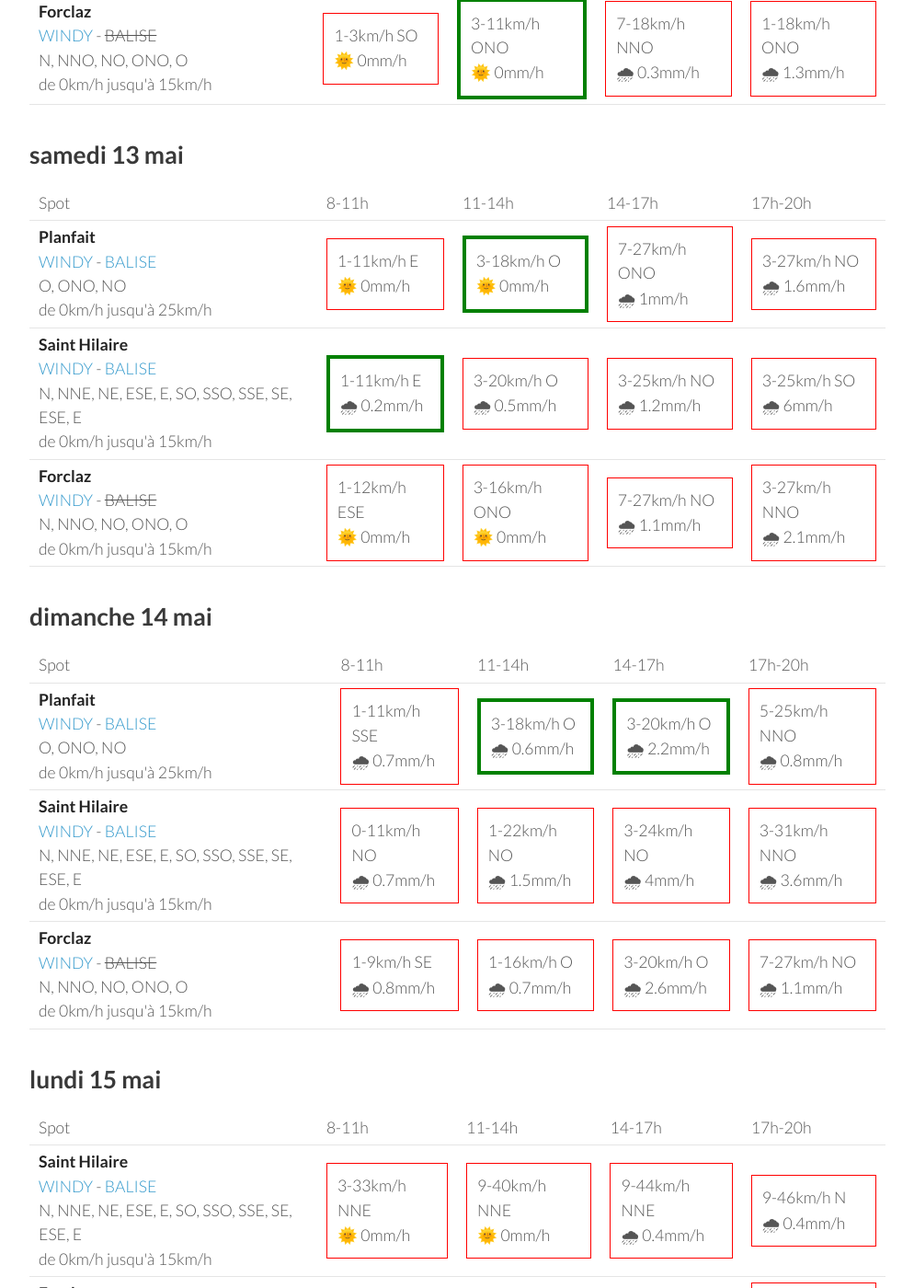
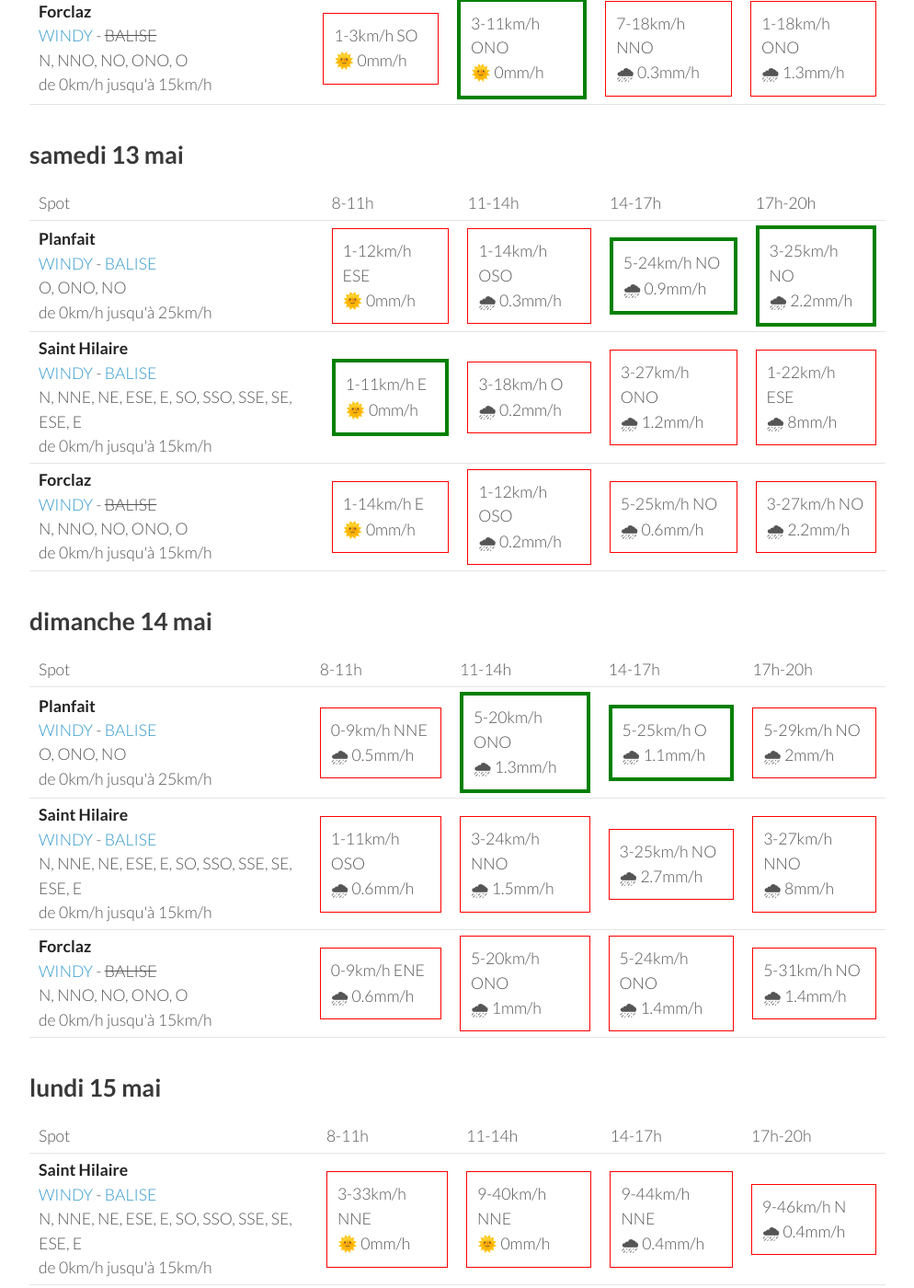
Before and after one commit to parapente-dans-le-nord/parapente-dans-le-nord.github.io, a Jekyll site: the page built from alpes_nord.markdown, in a window 1280 px wide and 1400 px high, scrolled down 1141 px. Shown: the whole window at 92% size, without its empty margins (26-1020 px from the left). Built offline with Jekyll 4.4.1, drawn with Linux system fonts in a browser that asks for light colours; some of the changed text lies outside the part shown.

Commit message:
update index.markdown

```diff
--- a/alpes_nord.markdown
+++ b/alpes_nord.markdown
@@ -113,30 +113,30 @@ page mise à jour le jeudi 11 mai 13:26
 <tr>
         <td><strong>Planfait</strong><br><a href="https://windy.com/45.853/6.223?45.415,6.223,8">WINDY</a> - <span class=""><a href="https://www.openwindmap.org/PP496">BALISE</a> </span><br> <span class="vent-favorable">O, ONO, NO</span><br><span class="force-vent">de 0km/h jusqu'à 25km/h</span> </td>
 
-            <td><div class="not-flyable"><p>1-11km/h E</p><p>🌞 0mm/h</p></div></td>
-            <td><div class="flyable"><p>3-18km/h O</p><p>🌞 0mm/h</p></div></td>
-            <td><div class="not-flyable"><p>7-27km/h ONO</p><p>🌧 1mm/h</p></div></td>
-            <td><div class="not-flyable"><p>3-27km/h NO</p><p>🌧 1.6mm/h</p></div></td>
+            <td><div class="not-flyable"><p>1-12km/h ESE</p><p>🌞 0mm/h</p></div></td>
+            <td><div class="not-flyable"><p>1-14km/h OSO</p><p>🌧 0.3mm/h</p></div></td>
+            <td><div class="flyable"><p>5-24km/h NO</p><p>🌧 0.9mm/h</p></div></td>
+            <td><div class="flyable"><p>3-25km/h NO</p><p>🌧 2.2mm/h</p></div></td>
 
 
     </tr>
 <tr>
         <td><strong>Saint Hilaire</strong><br><a href="https://windy.com/45.307/5.888?45.087,5.889,9,m:eUFagkX">WINDY</a> - <span class=""><a href="http://www.balisemeteo.com/balise.php?idBalise=61">BALISE</a> </span><br> <span class="vent-favorable">N, NNE, NE, ESE, E, SO, SSO, SSE, SE, ESE, E</span><br><span class="force-vent">de 0km/h jusqu'à 15km/h</span> </td>
 
-            <td><div class="flyable"><p>1-11km/h E</p><p>🌧 0.2mm/h</p></div></td>
-            <td><div class="not-flyable"><p>3-20km/h O</p><p>🌧 0.5mm/h</p></div></td>
-            <td><div class="not-flyable"><p>3-25km/h NO</p><p>🌧 1.2mm/h</p></div></td>
-            <td><div class="not-flyable"><p>3-25km/h SO</p><p>🌧 6mm/h</p></div></td>
+            <td><div class="flyable"><p>1-11km/h E</p><p>🌞 0mm/h</p></div></td>
+            <td><div class="not-flyable"><p>3-18km/h O</p><p>🌧 0.2mm/h</p></div></td>
+            <td><div class="not-flyable"><p>3-27km/h ONO</p><p>🌧 1.2mm/h</p></div></td>
+            <td><div class="not-flyable"><p>1-22km/h ESE</p><p>🌧 8mm/h</p></div></td>
 
 
     </tr>
 <tr>
         <td><strong>Forclaz</strong><br><a href="https://windy.com/45.814/6.247?45.375,6.246,8,m:eVwaglz">WINDY</a> - <span class="no-balise"> BALISE </span><br> <span class="vent-favorable">N, NNO, NO, ONO, O</span><br><span class="force-vent">de 0km/h jusqu'à 15km/h</span> </td>
 
-            <td><div class="not-flyable"><p>1-12km/h ESE</p><p>🌞 0mm/h</p></div></td>
-            <td><div class="not-flyable"><p>3-16km/h ONO</p><p>🌞 0mm/h</p></div></td>
-            <td><div class="not-flyable"><p>7-27km/h NO</p><p>🌧 1.1mm/h</p></div></td>
-            <td><div class="not-flyable"><p>3-27km/h NNO</p><p>🌧 2.1mm/h</p></div></td>
+            <td><div class="not-flyable"><p>1-14km/h E</p><p>🌞 0mm/h</p></div></td>
+            <td><div class="not-flyable"><p>1-12km/h OSO</p><p>🌧 0.2mm/h</p></div></td>
+            <td><div class="not-flyable"><p>5-25km/h NO</p><p>🌧 0.6mm/h</p></div></td>
+            <td><div class="not-flyable"><p>3-27km/h NO</p><p>🌧 2.2mm/h</p></div></td>
 
 
     </tr>
@@ -159,30 +159,30 @@ page mise à jour le jeudi 11 mai 13:26
 <tr>
         <td><strong>Planfait</strong><br><a href="https://windy.com/45.853/6.223?45.415,6.223,8">WINDY</a> - <span class=""><a href="https://www.openwindmap.org/PP496">BALISE</a> </span><br> <span class="vent-favorable">O, ONO, NO</span><br><span class="force-vent">de 0km/h jusqu'à 25km/h</span> </td>
 
-            <td><div class="not-flyable"><p>1-11km/h SSE</p><p>🌧 0.7mm/h</p></div></td>
-            <td><div class="flyable"><p>3-18km/h O</p><p>🌧 0.6mm/h</p></div></td>
-            <td><div class="flyable"><p>3-20km/h O</p><p>🌧 2.2mm/h</p></div></td>
-            <td><div class="not-flyable"><p>5-25km/h NNO</p><p>🌧 0.8mm/h</p></div></td>
+            <td><div class="not-flyable"><p>0-9km/h NNE</p><p>🌧 0.5mm/h</p></div></td>
+            <td><div class="flyable"><p>5-20km/h ONO</p><p>🌧 1.3mm/h</p></div></td>
+            <td><div class="flyable"><p>5-25km/h O</p><p>🌧 1.1mm/h</p></div></td>
+            <td><div class="not-flyable"><p>5-29km/h NO</p><p>🌧 2mm/h</p></div></td>
 
 
     </tr>
 <tr>
         <td><strong>Saint Hilaire</strong><br><a href="https://windy.com/45.307/5.888?45.087,5.889,9,m:eUFagkX">WINDY</a> - <span class=""><a href="http://www.balisemeteo.com/balise.php?idBalise=61">BALISE</a> </span><br> <span class="vent-favorable">N, NNE, NE, ESE, E, SO, SSO, SSE, SE, ESE, E</span><br><span class="force-vent">de 0km/h jusqu'à 15km/h</span> </td>
 
-            <td><div class="not-flyable"><p>0-11km/h NO</p><p>🌧 0.7mm/h</p></div></td>
-            <td><div class="not-flyable"><p>1-22km/h NO</p><p>🌧 1.5mm/h</p></div></td>
-            <td><div class="not-flyable"><p>3-24km/h NO</p><p>🌧 4mm/h</p></div></td>
-            <td><div class="not-flyable"><p>3-31km/h NNO</p><p>🌧 3.6mm/h</p></div></td>
+            <td><div class="not-flyable"><p>1-11km/h OSO</p><p>🌧 0.6mm/h</p></div></td>
+            <td><div class="not-flyable"><p>3-24km/h NNO</p><p>🌧 1.5mm/h</p></div></td>
+            <td><div class="not-flyable"><p>3-25km/h NO</p><p>🌧 2.7mm/h</p></div></td>
+            <td><div class="not-flyable"><p>3-27km/h NNO</p><p>🌧 8mm/h</p></div></td>
 
 
     </tr>
 <tr>
         <td><strong>Forclaz</strong><br><a href="https://windy.com/45.814/6.247?45.375,6.246,8,m:eVwaglz">WINDY</a> - <span class="no-balise"> BALISE </span><br> <span class="vent-favorable">N, NNO, NO, ONO, O</span><br><span class="force-vent">de 0km/h jusqu'à 15km/h</span> </td>
 
-            <td><div class="not-flyable"><p>1-9km/h SE</p><p>🌧 0.8mm/h</p></div></td>
-            <td><div class="not-flyable"><p>1-16km/h O</p><p>🌧 0.7mm/h</p></div></td>
-            <td><div class="not-flyable"><p>3-20km/h O</p><p>🌧 2.6mm/h</p></div></td>
-            <td><div class="not-flyable"><p>7-27km/h NO</p><p>🌧 1.1mm/h</p></div></td>
+            <td><div class="not-flyable"><p>0-9km/h ENE</p><p>🌧 0.6mm/h</p></div></td>
+            <td><div class="not-flyable"><p>5-20km/h ONO</p><p>🌧 1mm/h</p></div></td>
+            <td><div class="not-flyable"><p>5-24km/h ONO</p><p>🌧 1.4mm/h</p></div></td>
+            <td><div class="not-flyable"><p>5-31km/h NO</p><p>🌧 1.4mm/h</p></div></td>
 
 
     </tr>
```
Also changed, not shown: other parts of alpes_nord.markdown (+1 -1 lines).
